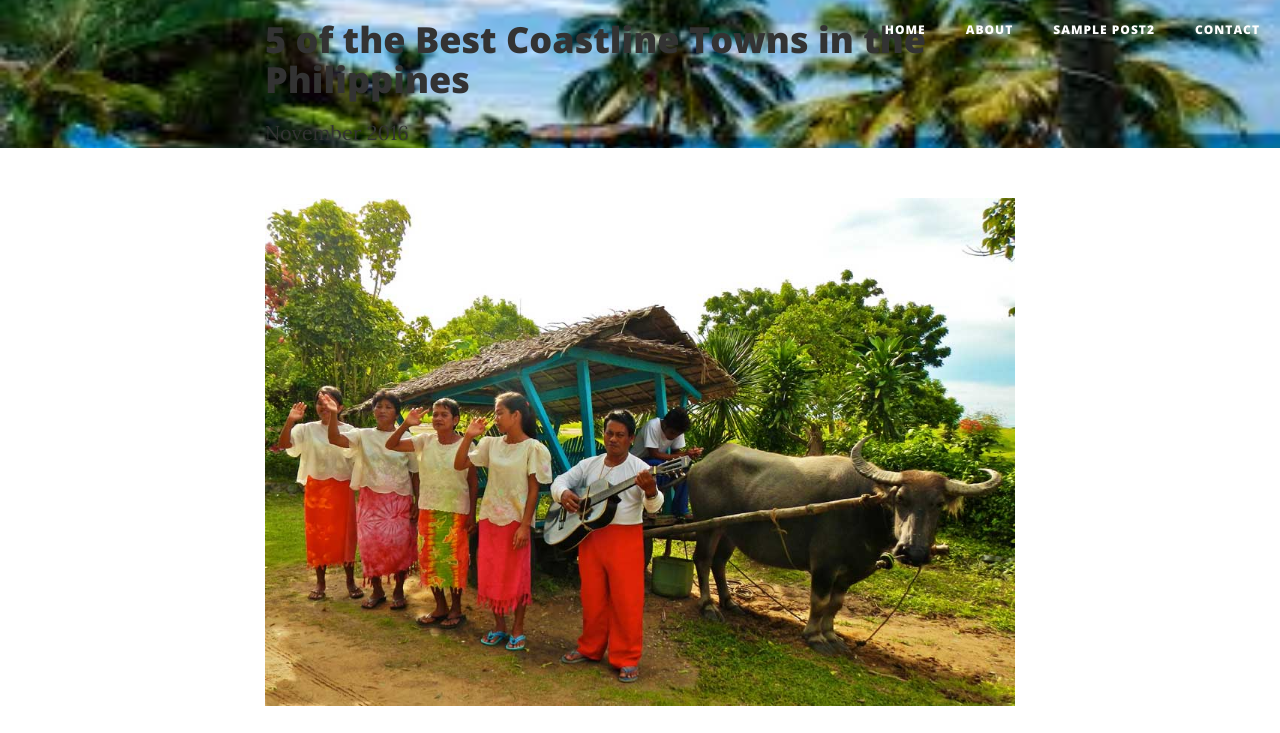
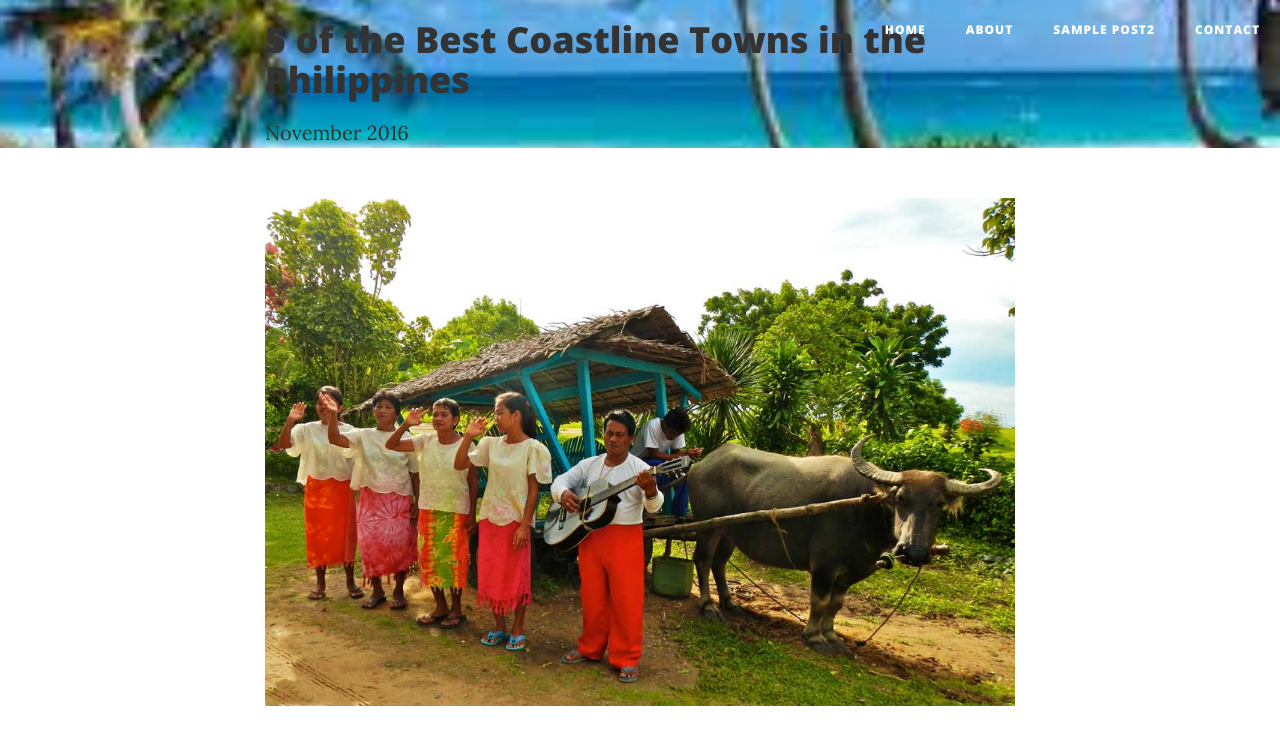
Before and after one commit to zsandra/Blog, a website: page post2.html in a window 1280 px wide. Shown: the top 733 px of the page. Drawn offline with nearby package versions, Linux system fonts and the light colour scheme.

Commit message:
Update post2.html

```diff
--- a/post2.html
+++ b/post2.html
@@ -69,7 +69,7 @@
 
     <!-- Page Header -->
     <!-- Set your background image for this header on the line below. -->
-    <header class="intro-header" style="background-image: url('img/16.jpg')">
+    <header class="intro-header" style="background-image: url('img/48.jpg')">
         <div class="container">
             <div class="row">
                 <div class="col-lg-8 col-lg-offset-2 col-md-10 col-md-offset-1">
```
